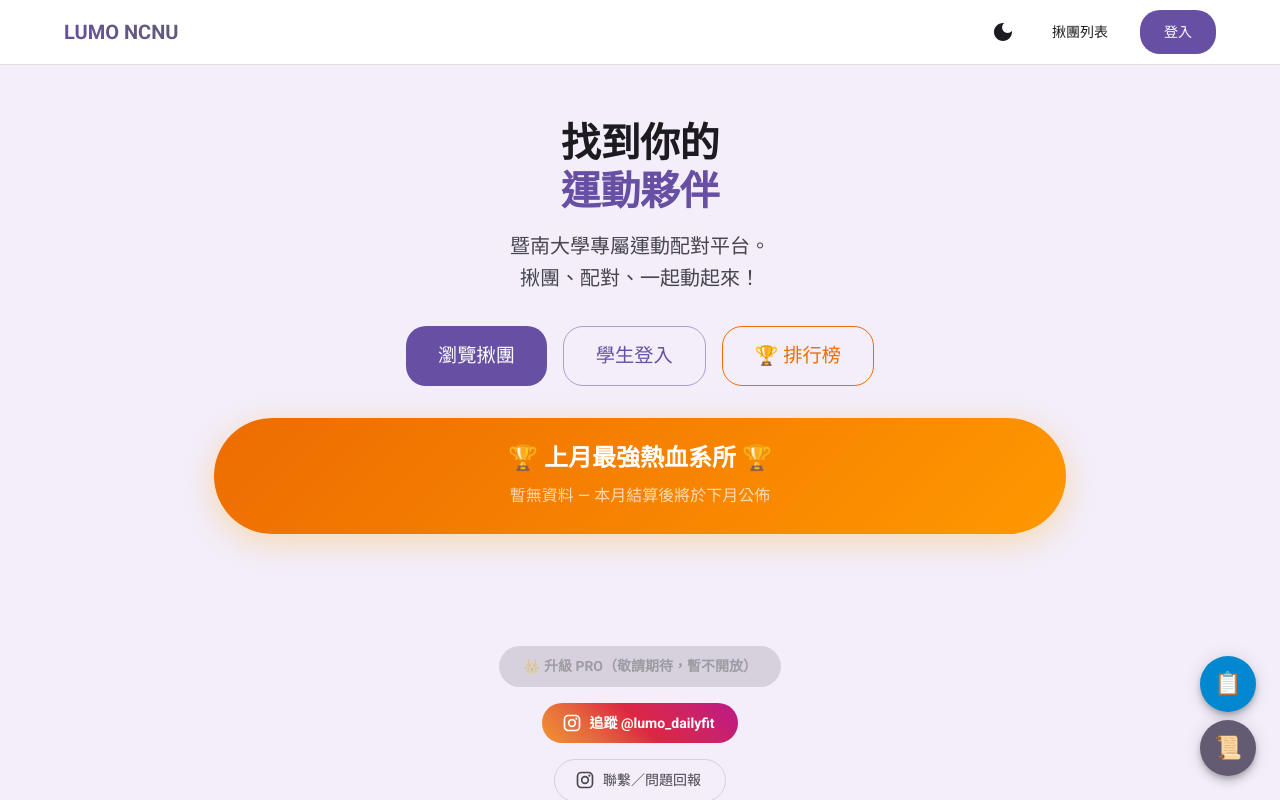
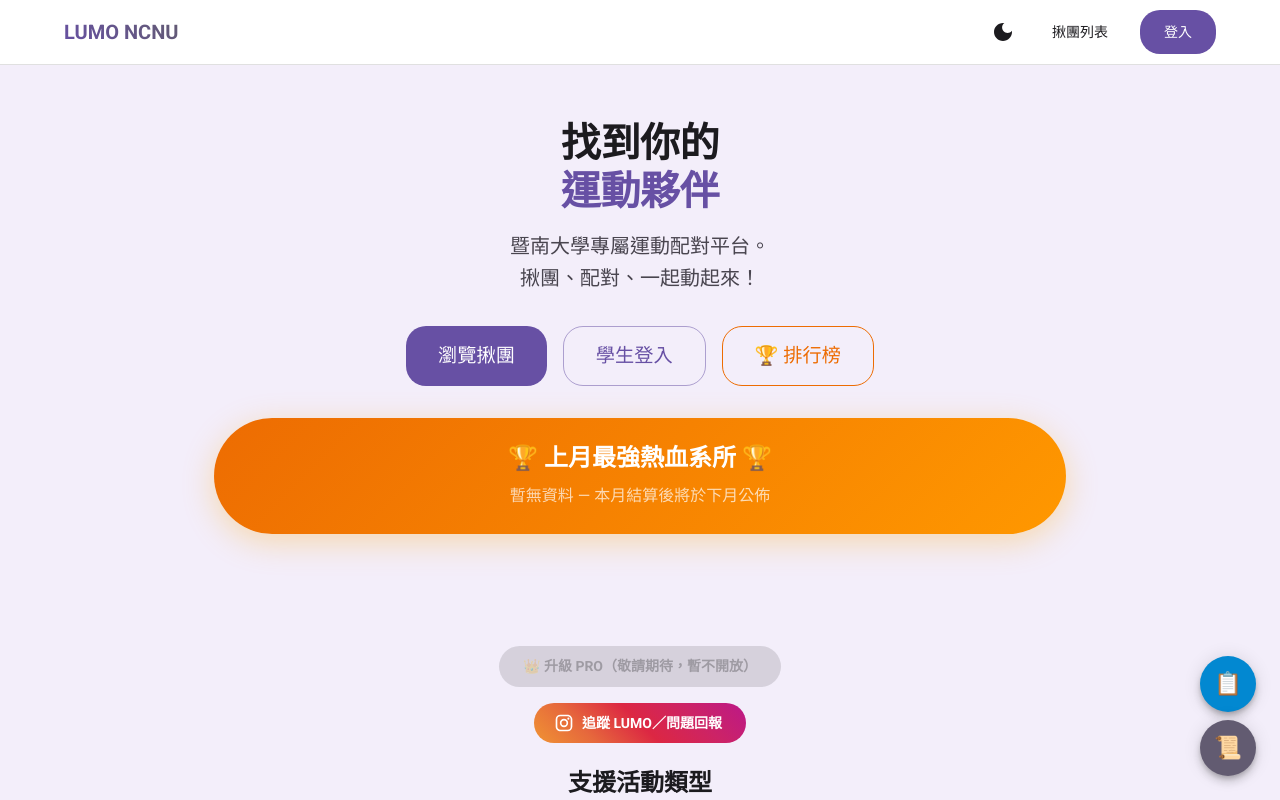
Before and after one commit to DONGHANK-001/lumo-ncnu, a Next.js app in the folder frontend/: page / in a window 1280 px wide. Shown: the top 800 px of the page. Built offline with nearby package versions, Linux system fonts and the light colour scheme; no server answers.

Commit message:
fix: 合併 IG 按鈕為「追蹤 LUMO／問題回報」

```diff
--- a/frontend/src/app/page.tsx
+++ b/frontend/src/app/page.tsx
@@ -436,22 +436,7 @@ export default function LandingPage() {
                             }
                         }}
                     >
-                        追蹤 @lumo_dailyfit
-                    </Button>
-                    <Button
-                        href="https://www.instagram.com/lumo_dailyfit?utm_source=ig_web_button_share_sheet&igsh=ZDNlZDc0MzIxNw=="
-                        target="_blank"
-                        startIcon={<Instagram />}
-                        variant="outlined"
-                        sx={{
-                            color: 'text.secondary',
-                            borderColor: 'divider',
-                            borderRadius: 3,
-                            px: 3,
-                            py: 1,
-                        }}
-                    >
-                        聯繫／問題回報
+                        追蹤 LUMO／問題回報
                     </Button>
                 </Box>
                 <Typography variant="h5" fontWeight="bold" textAlign="center" mb={6}>支援活動類型</Typography>
```
